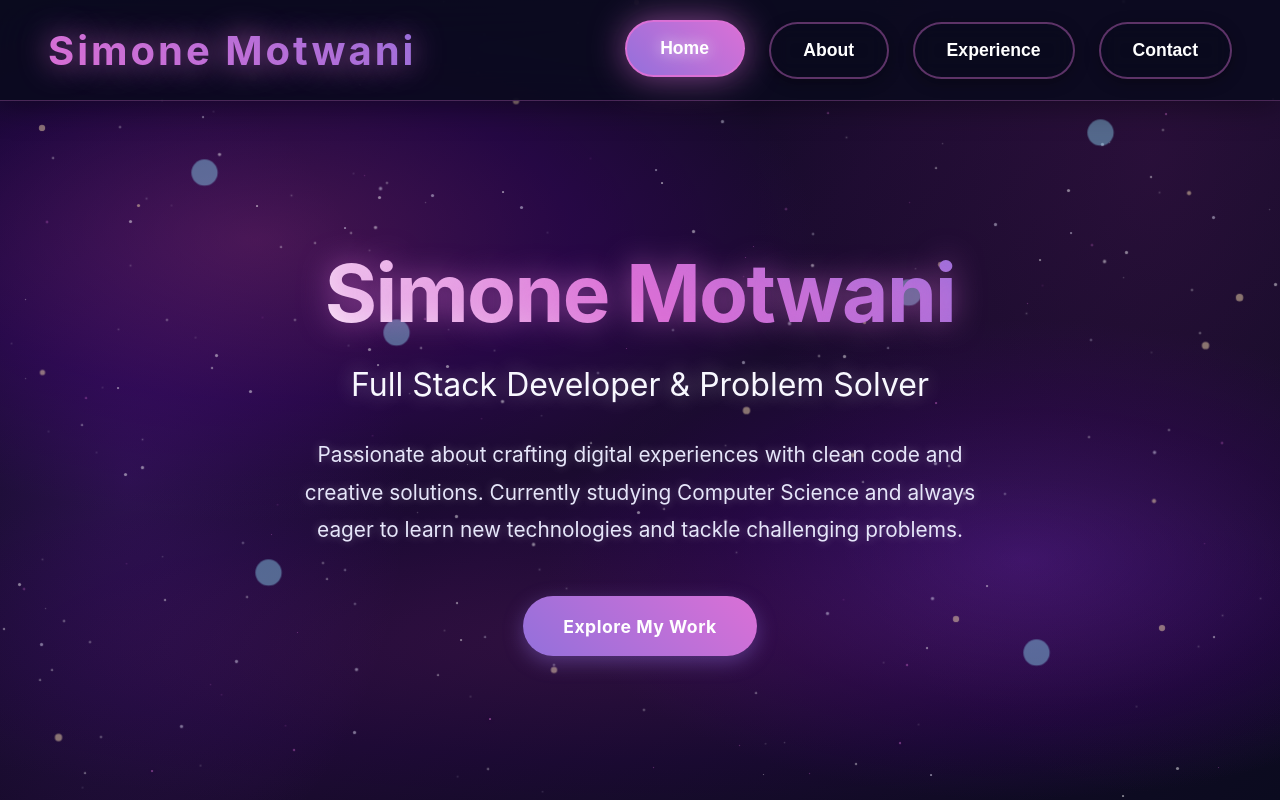
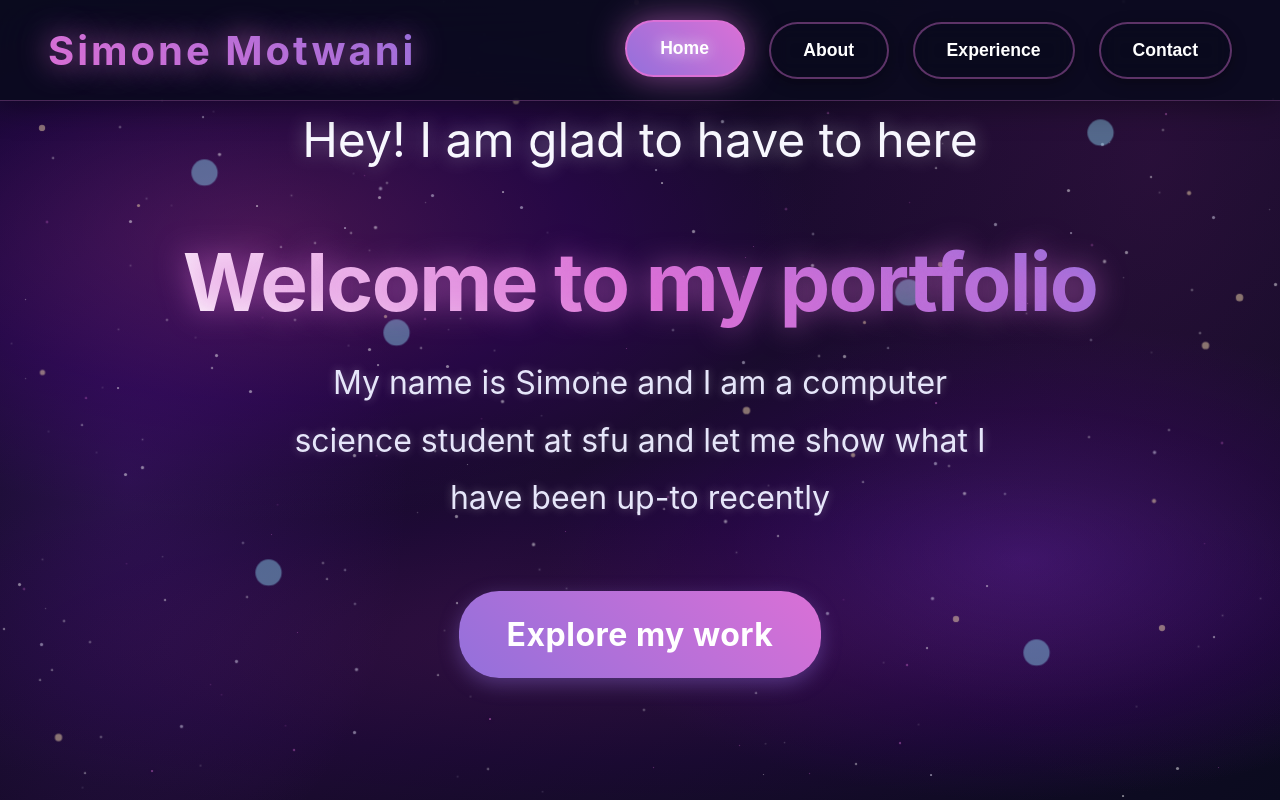
Before and after one commit to simonemotwani/simonemotwani.github.io, a React (Create React App) app: page / in a window 1280 px wide. Built offline with nearby package versions, Linux system fonts and the light colour scheme; the HTML template or start-up script is replaced by a standard one.

Commit message:
Update home section text content and positioning

```diff
--- a/src/components/HomeSection.tsx
+++ b/src/components/HomeSection.tsx
@@ -11,29 +11,31 @@ const HomeSection: React.FC = () => {
       transition={{ duration: 1 }}
     >
       <div className="hero-content">
-        <motion.h1
+        <motion.h2
           initial={{ opacity: 0, y: 50 }}
           animate={{ opacity: 1, y: 0 }}
           transition={{ delay: 0.3, duration: 1, ease: "easeOut" }}
+          style={{ fontSize: '3rem', marginBottom: '4rem',  marginTop: '-7rem', whiteSpace: 'nowrap' }}
         >
-          Simone Motwani
-        </motion.h1>
+          Hey! I am glad to have to here
+        </motion.h2>
 
-        <motion.h2
+        <motion.h1
           initial={{ opacity: 0, y: 30 }}
           animate={{ opacity: 1, y: 0 }}
           transition={{ delay: 0.6, duration: 1, ease: "easeOut" }}
         >
-          Full Stack Developer & Problem Solver
-        </motion.h2>
+          Welcome to my portfolio
+
+        </motion.h1>
 
         <motion.p
           initial={{ opacity: 0, y: 20 }}
           animate={{ opacity: 1, y: 0 }}
           transition={{ delay: 0.9, duration: 1, ease: "easeOut" }}
+          style={{ fontSize: '2rem',marginBottom: '4rem', lineHeight: '1.8' }}
         >
-          Passionate about crafting digital experiences with clean code and creative solutions.
-          Currently studying Computer Science and always eager to learn new technologies and tackle challenging problems.
+          My name is Simone and I am a computer science student at sfu and let me show what I have been up-to recently
         </motion.p>
 
         <motion.a
@@ -47,8 +49,14 @@ const HomeSection: React.FC = () => {
             y: -3
           }}
           whileTap={{ scale: 0.95 }}
+
+          style={{
+            padding: '1.5rem 3rem',
+            fontSize: '2rem',
+            borderRadius: '40px'
+          }}
         >
-          Explore My Work
+          Explore my work
         </motion.a>
       </div>
     </motion.section>
```
